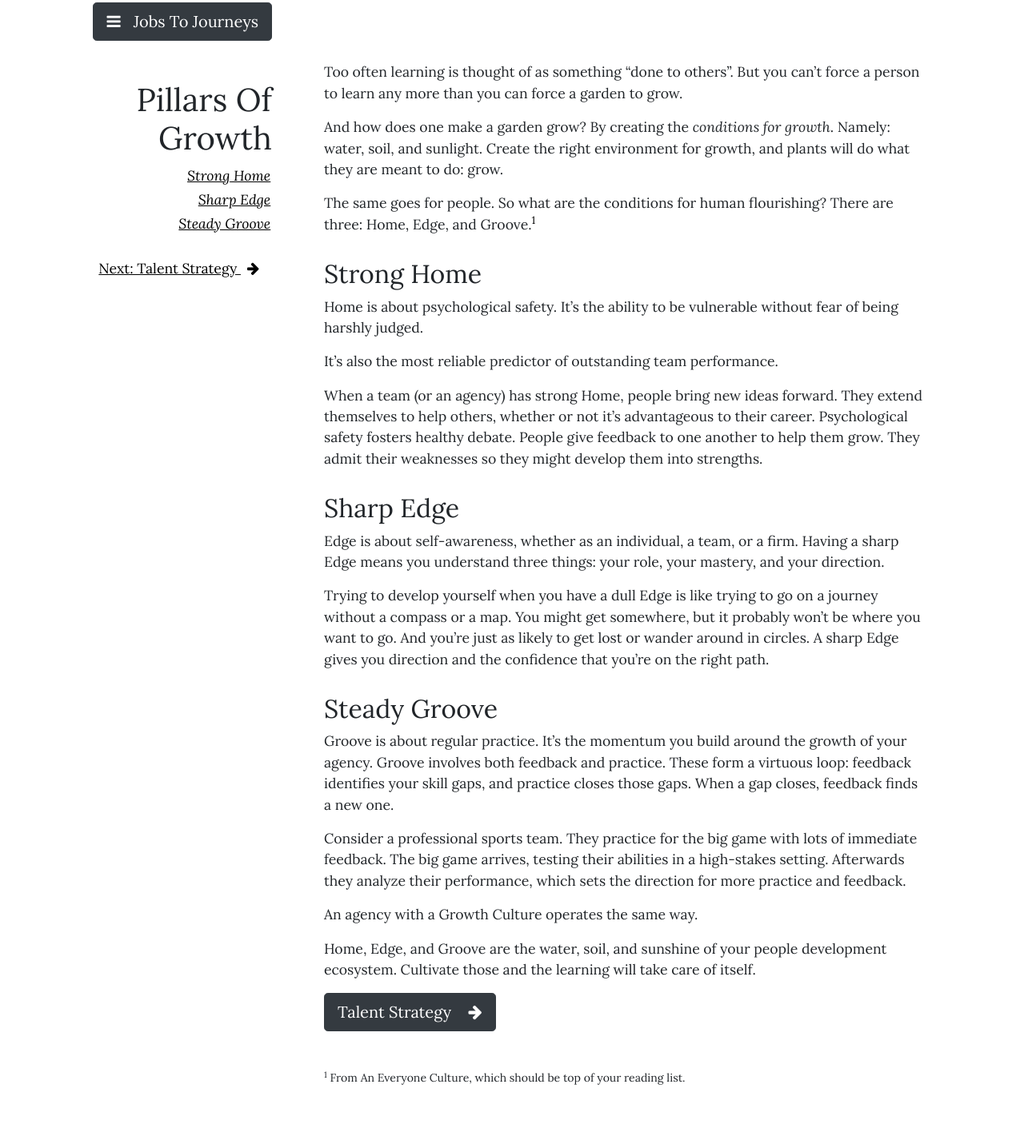
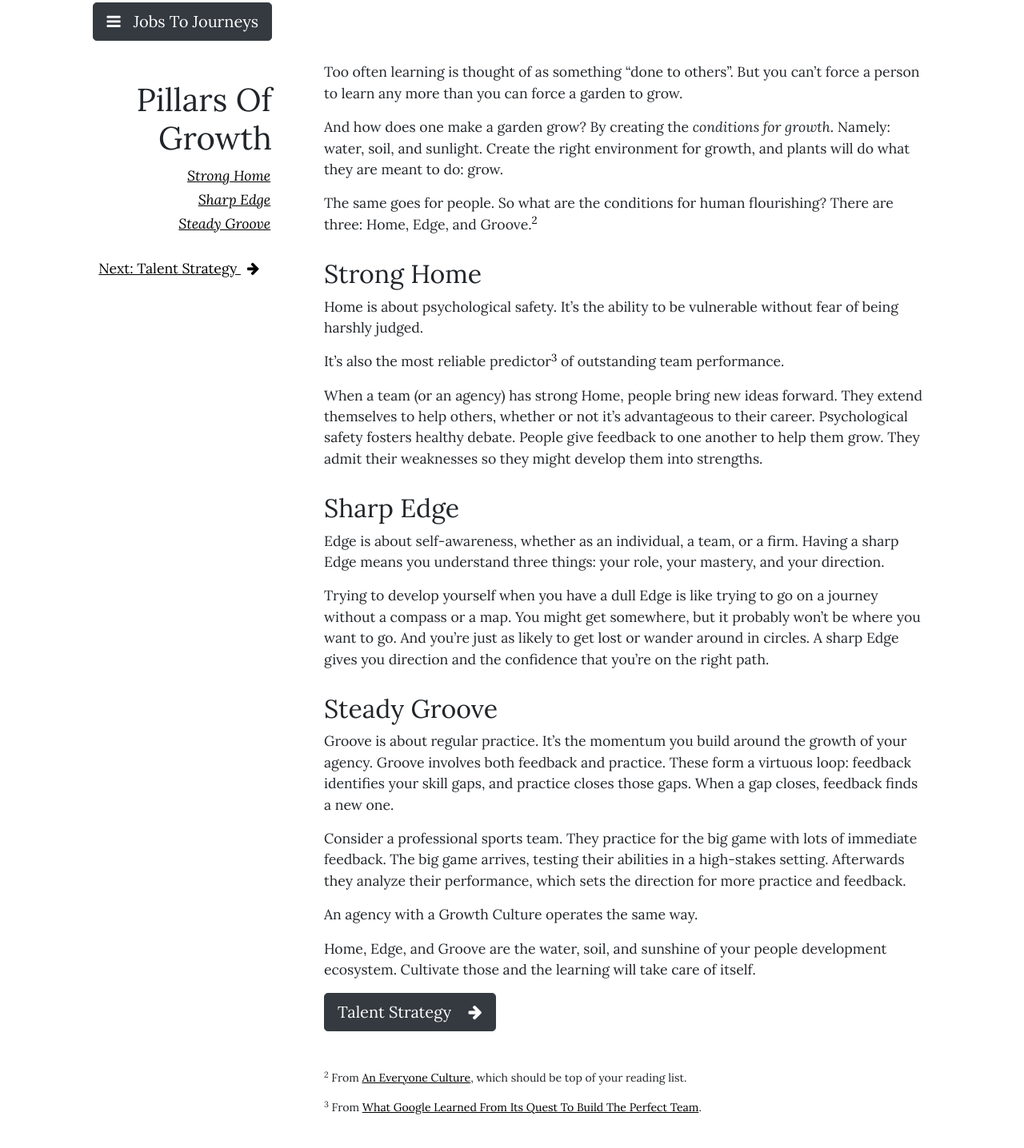
Before and after one commit to ggloege/jobs-to-journeys, a plain HTML site: page pages/pillars-of-a-growth-culture.html in a window 1280 px wide. Shown: the part 97-1533 px from the top of the page at 80% size. Drawn offline with nearby package versions, Linux system fonts and the light colour scheme.

Commit message:
Add footnotes

```diff
--- a/pages/pillars-of-a-growth-culture.html
+++ b/pages/pillars-of-a-growth-culture.html
@@ -40,15 +40,18 @@
           </div>
             <p>Too often learning is thought of as something “done to others”. But you can’t force a person to learn any more than you can force a garden to grow.</p>
             <p>And how does one make a garden grow? By creating the <em>conditions for growth</em>. Namely: water, soil, and sunlight. Create the right environment for growth, and plants will do what they are meant to do: grow.</p>
-            <p>The same goes for people. So what are the conditions for human flourishing? There are three: Home, Edge, and Groove.<sup><a href="#footer-1">1</a></sup> </p>
+            <p>The same goes for people. So what are the conditions for human flourishing? There are three: Home, Edge, and Groove.<sup><a href="#footnote-2">2</a></sup> </p>
+
             <h2 id="strong-home">Strong Home</h2>
             <p>Home is about psychological safety. It’s the ability to be vulnerable without fear of being harshly judged.</p>
-            <p>It’s also the most reliable predictor of outstanding team performance.</p>
+            <p>It’s also the most reliable predictor<sup><a href="#footnote-3">3</a></sup> of outstanding team performance.</p>
             <p>When a team (or an agency) has strong Home, people bring new ideas forward. They extend themselves to help others, whether or not it’s advantageous to their career. Psychological safety fosters healthy debate. People give feedback to one another to help them grow. They admit their weaknesses so they might develop them into strengths.</p>
+
             <h2 id="sharp-edge">Sharp Edge</h2>
             <p>Edge is about self-awareness, whether as an individual, a team, or a firm. Having a sharp Edge means you understand three things: your role, your mastery, and your direction.</p>
             <p>Trying to develop yourself when you have a dull Edge is like trying to go on a journey without a compass or a map. You might get somewhere, but it probably won’t be where you want to go. And you’re just as likely to get lost or wander around in circles. A sharp Edge gives you direction and the confidence that you’re on the right path.</p>
             <h2 id="steady-groove">Steady Groove</h2>
+
             <p>Groove is about regular practice. It’s the momentum you build around the growth of your agency. Groove involves both feedback and practice. These form a virtuous loop: feedback identifies your skill gaps, and practice closes those gaps. When a gap closes, feedback finds a new one.</p>
             <p>Consider a professional sports team. They practice for the big game with lots of immediate feedback. The big game arrives, testing their abilities in a high-stakes setting. Afterwards they analyze their performance, which sets the direction for more practice and feedback.</p>
             <p>An agency with a Growth Culture operates the same way.</p>
@@ -59,7 +62,8 @@
             </a>
 
           <div class="footnotes mt-5">
-            <p class="footnote"><sup id="footnote-1">1</sup> From An Everyone Culture, which should be top of your reading list.</p>
+            <p class="footnote"><sup id="footnote-2">2</sup> From <a href="https://www.amazon.com/Everyone-Culture-Deliberately-Developmental-Organization/dp/1625278624">An Everyone Culture</a>, which should be top of your reading list.</p>
+            <p class="footnote"><sup id="footnote-3">3</sup> From <a href="https://www.nytimes.com/2016/02/28/magazine/what-google-learned-from-its-quest-to-build-the-perfect-team.html">What Google Learned From Its Quest To Build The Perfect Team</a>.</p>
 
           </div>
           <footer>
--- a/styles.css
+++ b/styles.css
@@ -48,6 +48,10 @@ h2 {margin-top: 30px}
   font-size: .8em
 }
 
+.footnote a {
+  text-decoration: underline;
+}
+
 html {
   font-size: 1rem;
 }
```
Also changed, not shown: pages/developing.html (+6 -1 lines), pages/introduction.html (+8 -1 lines), pages/mentoring.html (+6 -1 lines).
